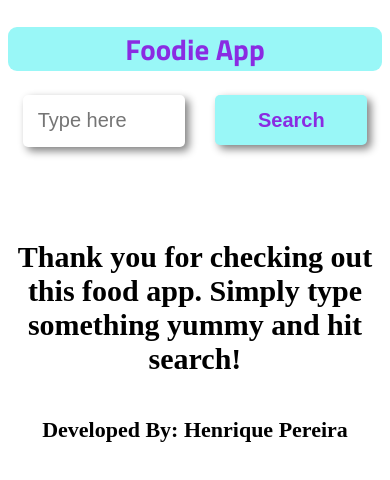
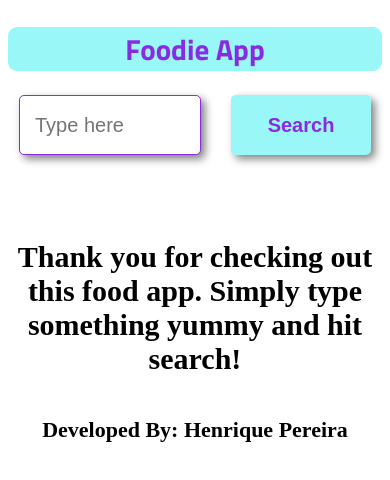
Before and after one commit to halvespereira/Food-Recipe---React, a React (Create React App) app: page / in a window 390 px wide. Shown: the top 480 px of the page. Built offline with nearby package versions, Linux system fonts and the light colour scheme; a web font is replaced by a local one.

Commit message:
Bug Fixes

```diff
--- a/src/App.css
+++ b/src/App.css
@@ -283,18 +283,19 @@ li {
     margin-bottom: 0px;
     background-color: #dbffff;
     width: 90vw;
-    height: 80vh;
+    height: 600px;
   }
 
   .lookUp input[name="input"] {
-    height: 4vh;
-    width: 34vw;
+    height: 40px;
+    width: 150px;
     transition: all 1s;
+    border: 1px solid blueviolet;
   }
 
   .lookUp input[name="submit"] {
-    width: 39vw;
-    height: 3vh;
+    width: 140px;
+    height: 60px;
     font-size: 20px;
     padding: 25px;
   }
```
